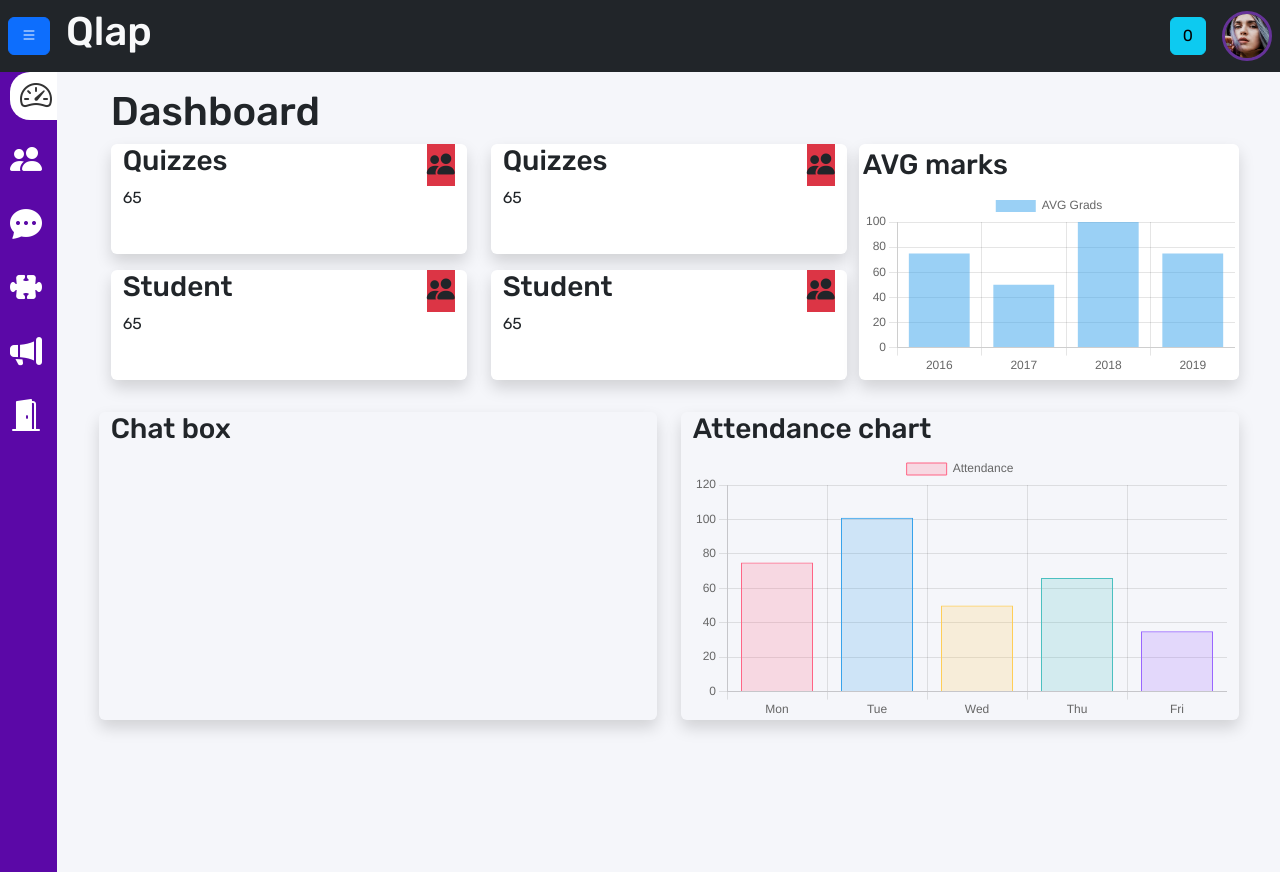
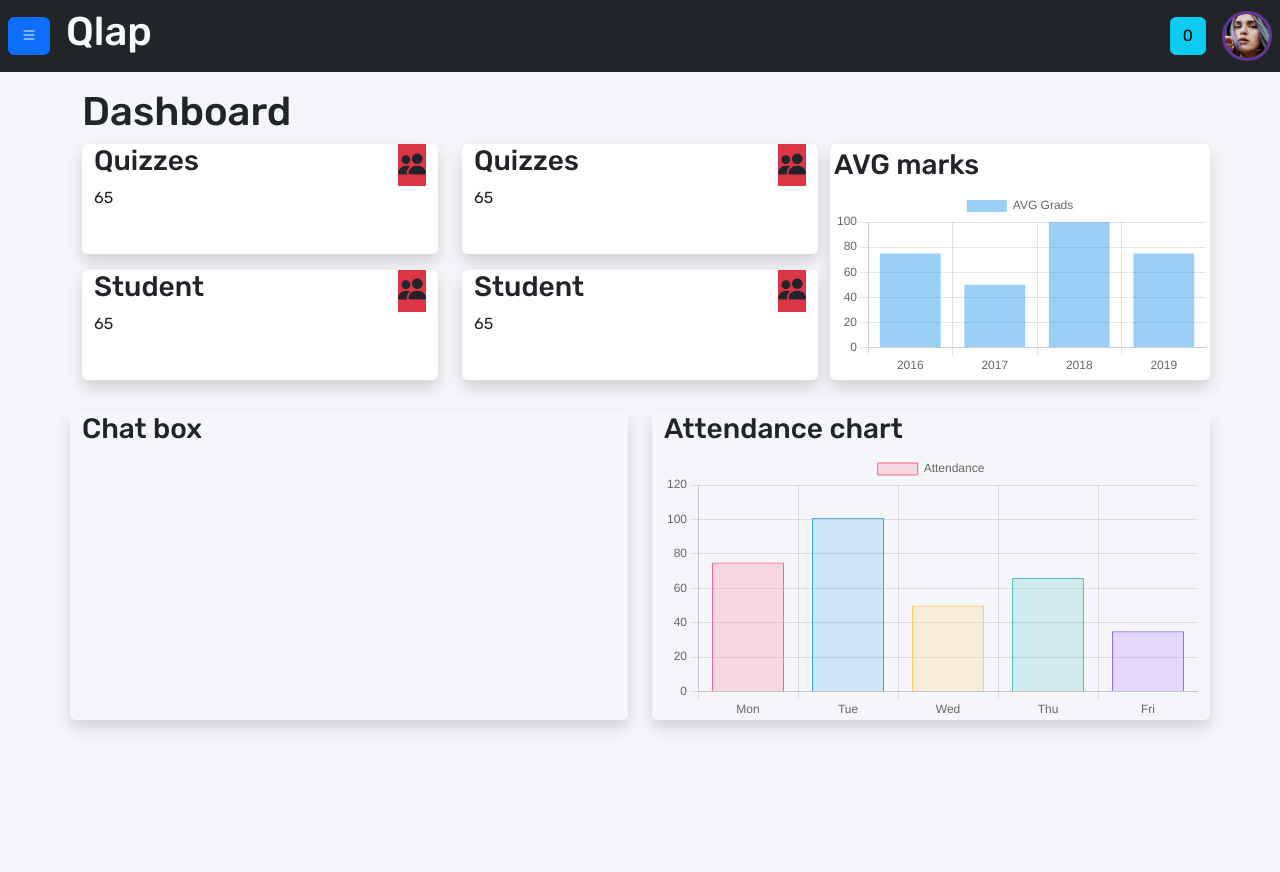
Before and after one commit to KhaledGharib/IBP-project, a React (Vite) app in the folder client/: page / in a window 1280 px wide. After the commit the page ends 800 px from the top, so only its background shows below. Built offline with nearby package versions, Linux system fonts and the light colour scheme; no server answers; sample sign-in values are in the browser's storage.

Commit message:
adjust the aside bar

```diff
--- a/client/src/index.css
+++ b/client/src/index.css
@@ -2,6 +2,9 @@
   margin: 0;
   padding: 0;
   box-sizing: border-box;
+}
+html {
+  background-color: #f5f6fa;
 }
 
 body {
@@ -74,10 +77,12 @@ a.inactive:hover {
 
 aside {
   min-height: 100vh;
-  width: 60px;
+  width: 0px;
   overflow: hidden;
   background-color: #5b08a7;
   transition: all 0.3s ease;
+  position: absolute;
+  z-index: 999;
 }
 
 .flex {
@@ -85,9 +90,10 @@ aside {
 }
 
 table {
-  width: 100%;
+  /* width: 100%; */
   border-spacing: 0;
   border-collapse: collapse;
+  overflow-x: auto;
 }
 
 table > thead > tr > th {
@@ -99,7 +105,7 @@ table > thead > tr > th {
 table > tbody > tr > td {
   padding: 0.5rem 0.5rem;
   border-bottom: 1px solid #efefef;
-  white-space: nowrap;
+  /* white-space: nowrap; */
 }
 
 .profile-avatar {
@@ -277,3 +283,9 @@ input:checked + .slider:before {
 .dropdown:hover .dropdown-content {
   display: block;
 }
+
+#avatar {
+  all: revert;
+  border-radius: 50%;
+  border: 5px solid #333;
+}
```
